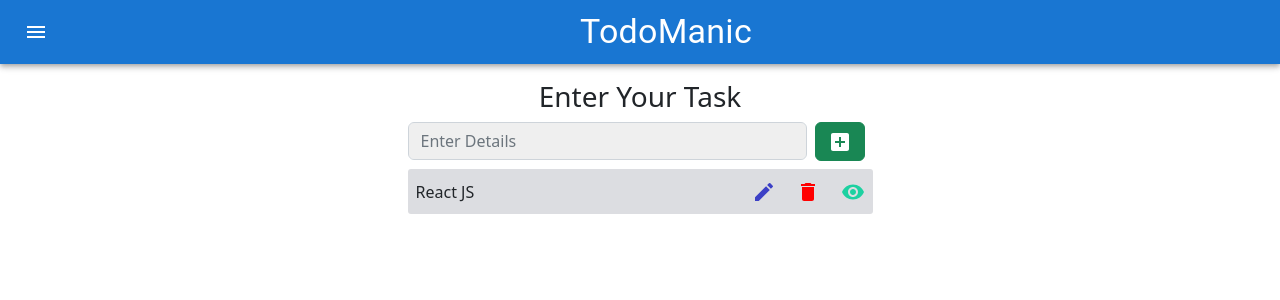
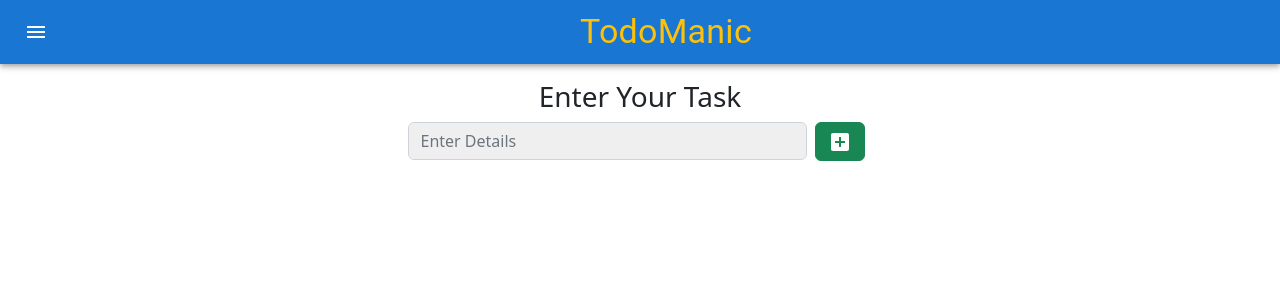
Before and after one commit to codewithpiyal/Redux_TodoList, a React (Create React App) app: page / in a window 1280 px wide. Shown: the top 300 px of the page. Built offline with nearby package versions, Linux system fonts and the light colour scheme.

Commit message:
Hourly_2

```diff
--- a/src/Components/Home.js
+++ b/src/Components/Home.js
@@ -3,9 +3,18 @@ import React from 'react';
 import AddBoxIcon from '@mui/icons-material/AddBox';
 import Todolist from './Todolist';
 import { useState } from 'react';
+import { Add } from '../ReduxComponents/Action/Action';
+import {useDispatch} from 'react-redux';
 
 function Home() {
+  const dispatch= useDispatch();
   const[data,setData]=useState("");
+
+  const handleClick=()=>{
+      dispatch(Add(data))
+      setData("");
+
+  }
   return (
     <>
         <div className='container'>
@@ -13,7 +22,7 @@ function Home() {
             <h3>Enter Your Task</h3>
             <div className='todo col-lg-5 mx-auto d-flex justify-content-between align-items-center'>
                 <input style={{backgroundColor:"ButtonShadow"}} value={data} type='text' onChange={(e)=>setData(e.target.value)} name='task' placeholder='Enter Details' className='form-control'/>
-                <Button variant='success' className='mx-2'><AddBoxIcon/></Button>
+                <Button onClick={handleClick} variant='success' className='mx-2'><AddBoxIcon/></Button>
 
             </div>
             <Todolist/>
--- a/src/Components/Navbar.js
+++ b/src/Components/Navbar.js
@@ -9,7 +9,7 @@ import MenuIcon from '@mui/icons-material/Menu';
 
 function Navbar() {
   return (
-    <Box sx={{ flexGrow: 1 }}>
+    <Box sx={{ flexGrow: 1 }} >
       <AppBar position="static">
         <Toolbar>
           <IconButton
@@ -21,7 +21,7 @@ function Navbar() {
           >
             <MenuIcon />
           </IconButton>
-          <Typography variant="h4"  component="div" sx={{ flexGrow: 2 }}>
+          <Typography variant="h4" style={{color:"#ffc107"}} component="div" sx={{ flexGrow: 2 }}>
             TodoManic
           </Typography>
 
--- a/src/Components/Todolist.js
+++ b/src/Components/Todolist.js
@@ -1,23 +1,38 @@
-import React from 'react';
-import EditIcon from '@mui/icons-material/Edit';
-import DeleteIcon from '@mui/icons-material/Delete';
-import RemoveRedEyeIcon from '@mui/icons-material/RemoveRedEye';
+import React from "react";
+import EditIcon from "@mui/icons-material/Edit";
+import DeleteIcon from "@mui/icons-material/Delete";
+import RemoveRedEyeIcon from "@mui/icons-material/RemoveRedEye";
+import { useSelector } from 'react-redux';
 
 function Todolist() {
-  return (
-    <>
-        <div className='todo_data col-lg-5 mx-auto mt-2'>
-            <div className='todo_container d-flex justify-content-between align-items-center px-2' style={{backgroundColor:"#dcdde1",borderRadius:"3px", height:"45px" }}>
-                <li style={{listStyle:"none"}}>React JS</li>
-                 <div className='edit_dlt col-lg-3 py-2 d-flex justify-content-between align-items-center'>
-                   <EditIcon style={{color:"#3c40c6", cursor:"pointer"}}/>
-                   <DeleteIcon style={{color:"red", cursor:"pointer"}}/>
-                   <RemoveRedEyeIcon style={{color:"#1dd1a1", cursor:"pointer"}}/>
-                 </div>
+    const { Input_Data } = useSelector((state) => state.reducersfile)
+
+    return (
+        <>
+            <div className="todo_data col-lg-5 mx-auto mt-2">
+                {
+                    Input_Data.map((CElem, i) => {
+                        return (
+                            <>
+                                <div key={i} className="todo_container mt-2 d-flex justify-content-between align-items-center px-2" style={{ backgroundColor: "#dcdde1", borderRadius: "3px", height: "45px", }}>
+                                    <li style={{ listStyle: "none" }}>{CElem}</li>
+                                    <div className="edit_dlt col-lg-3 py-2 d-flex justify-content-between align-items-center">
+                                        <EditIcon style={{ color: "#3c40c6", cursor: "pointer" }} />
+                                        <DeleteIcon style={{ color: "red", cursor: "pointer" }} />
+                                        <RemoveRedEyeIcon
+                                            style={{ color: "#1dd1a1", cursor: "pointer" }}
+                                        />
+                                    </div>
+                                </div>
+                            </>
+                        )
+                    })
+                }
+
+
             </div>
-        </div>
-    </>
-  )
+        </>
+    );
 }
 
-export default Todolist
+export default Todolist;
--- a/src/ReduxComponents/Reducer/Reducer.js
+++ b/src/ReduxComponents/Reducer/Reducer.js
@@ -2,6 +2,7 @@ import {combineReducers} from 'redux';
 import { reducersfile } from './Execute';
 
 
-const rootReducers= combineReducers(reducersfile);
+const rootReducers= combineReducers({
+    reducersfile});
 
 export default rootReducers;
```
